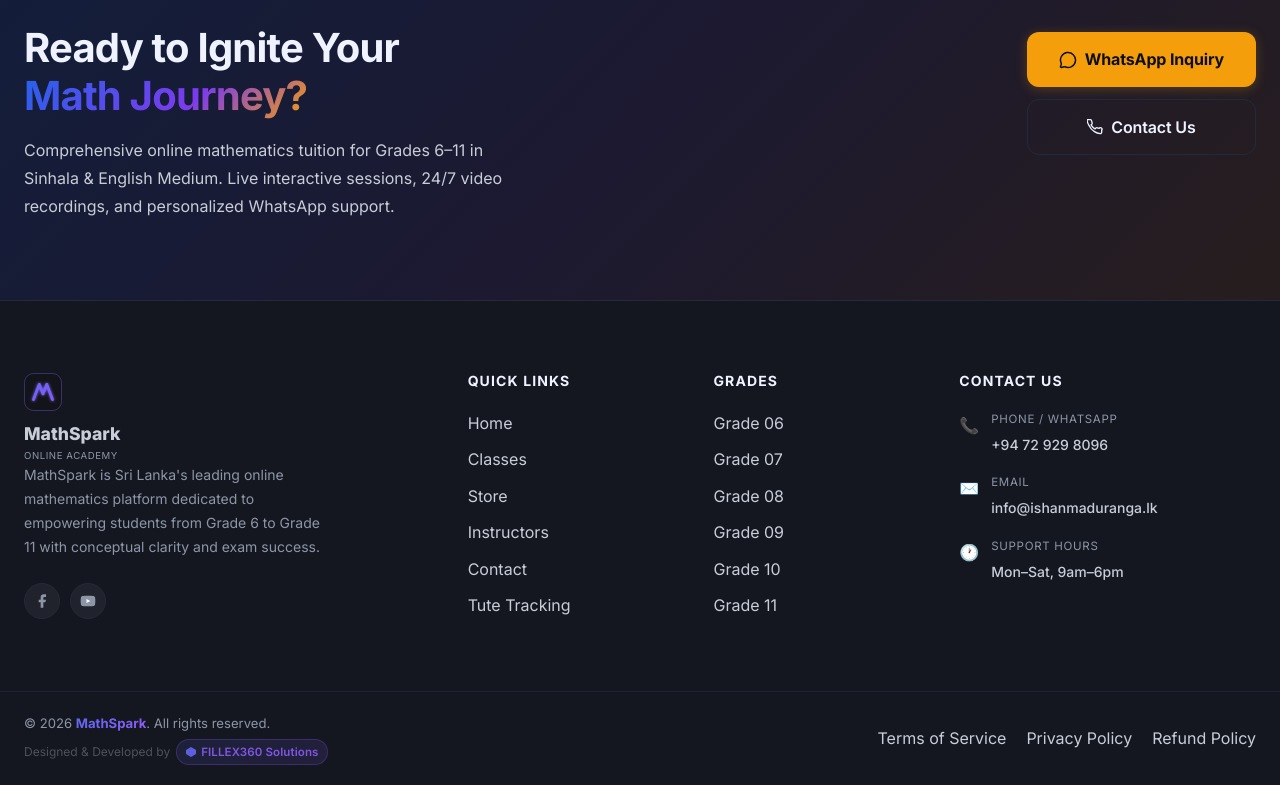
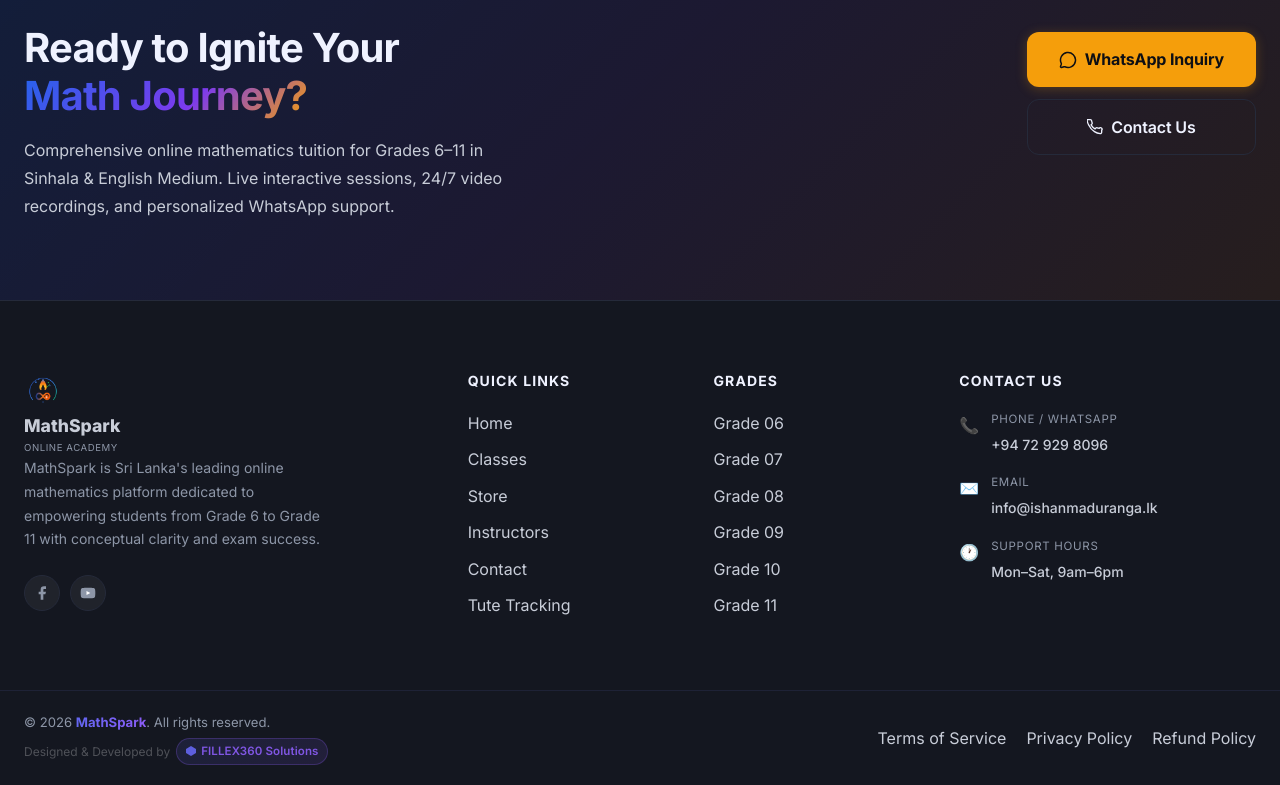
Before and after one commit to Thanuja47/MathSpark, a Next.js app: page /blog in a window 1280 px wide. Shown: the part 1161-1946 px from the top of the page. Built offline with nearby package versions, Linux system fonts and the light colour scheme; no server answers.

Commit message:
fix: replace old SVG logo with new flame+infinity icon in mobile menu and footer

```diff
--- a/components/layout/Footer.js
+++ b/components/layout/Footer.js
@@ -40,22 +40,13 @@
             {/* Brand Column */}
             <div className="footer-brand">
               <Link href="/" className="footer-logo">
-                <svg className="footer-logo-svg" width="38" height="38" viewBox="0 0 40 40" fill="none" xmlns="http://www.w3.org/2000/svg">
-                  <defs>
-                    <linearGradient id="logo-grad-footer" x1="0" y1="0" x2="40" y2="40" gradientUnits="userSpaceOnUse">
-                      <stop offset="0%" stopColor="#6366f1"/>
-                      <stop offset="100%" stopColor="#8b5cf6"/>
-                    </linearGradient>
-                    <filter id="logo-glow-footer" x="-20%" y="-20%" width="140%" height="140%">
-                      <feGaussianBlur stdDeviation="1.5" result="blur"/>
-                      <feMerge><feMergeNode in="blur"/><feMergeNode in="SourceGraphic"/></feMerge>
-                    </filter>
-                  </defs>
-                  <rect width="40" height="40" rx="10" fill="#13141a"/>
-                  <rect x="0.5" y="0.5" width="39" height="39" rx="9.5" stroke="url(#logo-grad-footer)" strokeOpacity="0.4"/>
-                  <path d="M10 28 L16 12 L20 22 L24 12 L30 28" stroke="url(#logo-grad-footer)" strokeWidth="3" strokeLinecap="round" strokeLinejoin="round" fill="none" filter="url(#logo-glow-footer)"/>
-                  <circle cx="20" cy="20" r="1.5" fill="#8b5cf6" opacity="0.7"/>
-                </svg>
+                <img
+                  src="/mathspark_icon_512.png"
+                  alt="MathSpark icon"
+                  width="38"
+                  height="38"
+                  className="footer-logo-svg"
+                />
                 <div>
                   <span className="footer-logo-name">MathSpark</span>
                   <span className="footer-logo-sub">Online Academy</span>
--- a/components/layout/Header.js
+++ b/components/layout/Header.js
@@ -299,22 +299,13 @@
       >
         <div className="mobile-menu-header">
           <Link href="/" className="header-logo" onClick={closeMobile}>
-            <svg className="logo-mark-svg" width="34" height="34" viewBox="0 0 40 40" fill="none" xmlns="http://www.w3.org/2000/svg">
-              <defs>
-                <linearGradient id="logo-grad-mob" x1="0" y1="0" x2="40" y2="40" gradientUnits="userSpaceOnUse">
-                  <stop offset="0%" stopColor="#6366f1"/>
-                  <stop offset="100%" stopColor="#8b5cf6"/>
-                </linearGradient>
-                <filter id="logo-glow-mob" x="-20%" y="-20%" width="140%" height="140%">
-                  <feGaussianBlur stdDeviation="1.5" result="blur"/>
-                  <feMerge><feMergeNode in="blur"/><feMergeNode in="SourceGraphic"/></feMerge>
-                </filter>
-              </defs>
-              <rect width="40" height="40" rx="10" fill="#13141a"/>
-              <rect x="0.5" y="0.5" width="39" height="39" rx="9.5" stroke="url(#logo-grad-mob)" strokeOpacity="0.5"/>
-              <path d="M10 28 L16 12 L20 22 L24 12 L30 28" stroke="url(#logo-grad-mob)" strokeWidth="3" strokeLinecap="round" strokeLinejoin="round" fill="none" filter="url(#logo-glow-mob)"/>
-              <circle cx="20" cy="20" r="1.5" fill="#8b5cf6" opacity="0.7"/>
-            </svg>
+            <img
+              src="/mathspark_icon_512.png"
+              alt="MathSpark icon"
+              width="34"
+              height="34"
+              className="logo-mark-svg"
+            />
             <div className="logo-wordmark">
               <span className="logo-name">MathSpark</span>
               <span className="logo-tagline">Online Academy</span>
```
